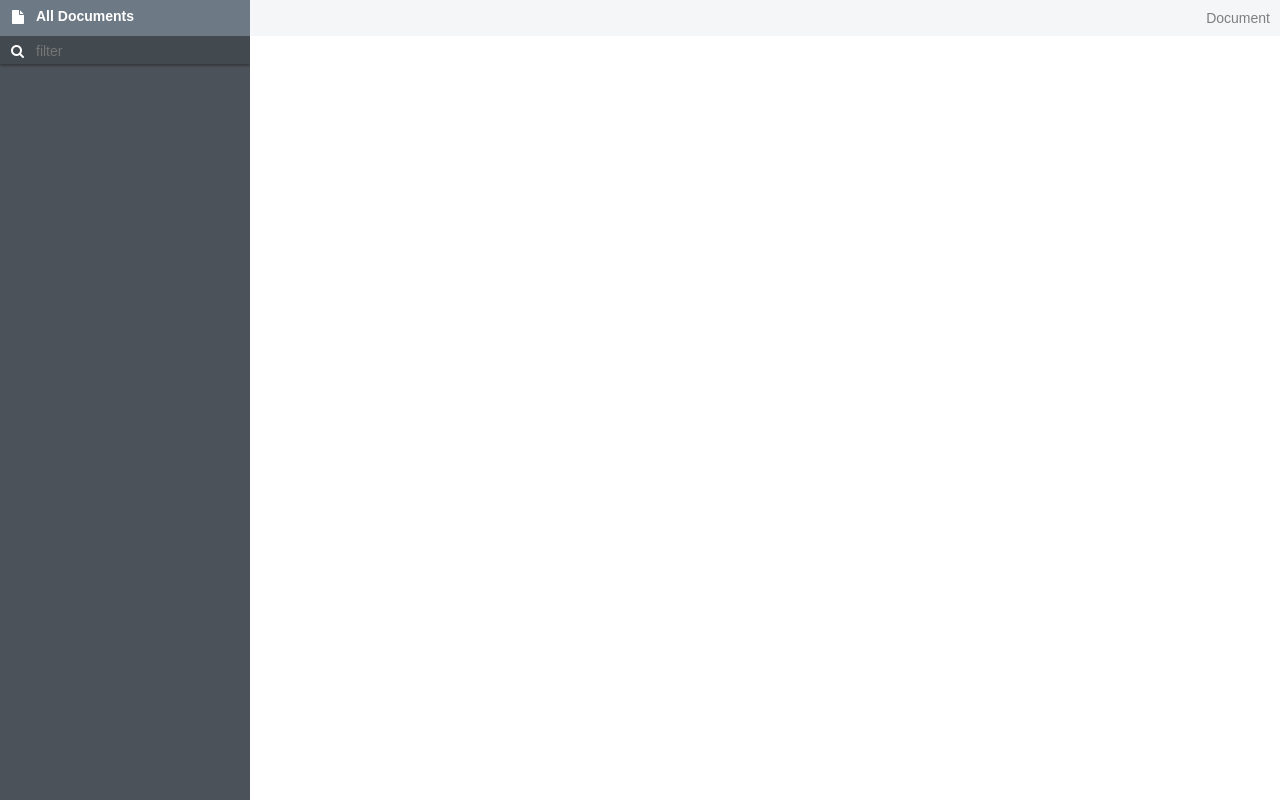
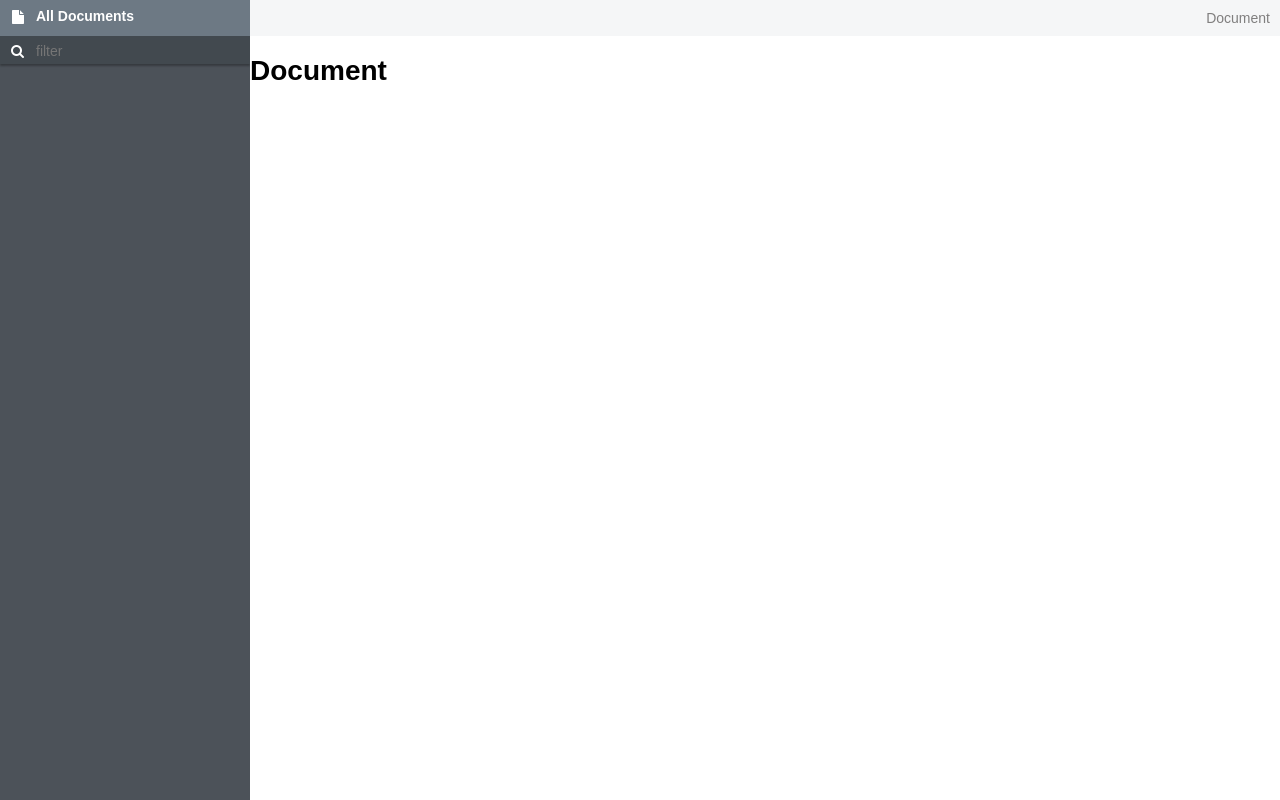
Before and after one commit to Praneet9/Smart_Editor, a React (Create React App) app in the folder Electron/Ganesh/smarteditor/: page / in a window 1280 px wide. Built offline with nearby package versions, Linux system fonts and the light colour scheme.

Commit message:
some folder structuring

```diff
--- a/Electron/Ganesh/smarteditor/src/components/modules/Filterdocs/FilterDocs.js
+++ /dev/null
@@ -1,21 +0,0 @@
-import React from "react";
-import "./FilterDocs.css";
-import DocumentList from "../DocumentList/DocumentList";
-import "font-awesome/css/font-awesome.min.css";
-
-const FilterDocs = () => {
-  return (
-    <div className="compass-sidebar">
-      {/* search */}
-      <div className="compass-sidebar-filter">
-        <i className="fa fa-search compass-sidebar-search-icon" />
-        <input className="compass-sidebar-search-input" placeholder="filter" />
-      </div>
-
-      {/* left */}
-      <DocumentList />
-    </div>
-  );
-};
-
-export default FilterDocs;
--- a/Electron/Ganesh/smarteditor/src/components/modules/Filterdocs/FilterDocs.css
+++ b/Electron/Ganesh/smarteditor/src/components/modules/SearchDocs/SearchDocs.css
@@ -1,15 +1,3 @@
-.compass-sidebar {
-  flex-basis: 250px;
-  background: #4c5259;
-  display: flex;
-  flex-direction: column;
-  flex-grow: 0;
-  flex-shrink: 0;
-  margin: 0;
-  overflow: hidden;
-  transition: flex-basis 400ms ease;
-}
-
 /* serach */
 .compass-sidebar-filter {
   position: relative;
--- /dev/null
+++ b/Electron/Ganesh/smarteditor/src/components/modules/SearchDocs/SearchDocs.js
@@ -0,0 +1,11 @@
+import React from "react";
+import "./SearchDocs.css";
+
+const SearchDocs = () => (
+  <div className="compass-sidebar-filter">
+    <i className="fa fa-search compass-sidebar-search-icon" />
+    <input className="compass-sidebar-search-input" placeholder="filter" />
+  </div>
+);
+
+export default SearchDocs;
--- /dev/null
+++ b/Electron/Ganesh/smarteditor/src/components/screens/Filterdocs/FilterDocs.css
@@ -0,0 +1,11 @@
+.compass-sidebar {
+  flex-basis: 250px;
+  background: #4c5259;
+  display: flex;
+  flex-direction: column;
+  flex-grow: 0;
+  flex-shrink: 0;
+  margin: 0;
+  overflow: hidden;
+  transition: flex-basis 400ms ease;
+}
--- /dev/null
+++ b/Electron/Ganesh/smarteditor/src/components/screens/Filterdocs/FilterDocs.js
@@ -0,0 +1,19 @@
+import React from "react";
+import "./FilterDocs.css";
+import "font-awesome/css/font-awesome.min.css";
+import DocumentList from "../../modules/DocumentList/DocumentList";
+import SearchDocs from "../../modules/SearchDocs/SearchDocs";
+
+const FilterDocs = () => {
+  return (
+    <div className="compass-sidebar">
+      {/* search */}
+      <SearchDocs />
+
+      {/* left documenent list */}
+      <DocumentList />
+    </div>
+  );
+};
+
+export default FilterDocs;
--- a/Electron/Ganesh/smarteditor/src/components/screens/MainScreen.js/MainScreen.js
+++ b/Electron/Ganesh/smarteditor/src/components/screens/MainScreen.js/MainScreen.js
@@ -4,7 +4,7 @@ import { BrowserRouter, Route, Link, Switch, Redirect } from "react-router-dom";
 // import FontAwesomeIcon from "@fortawesome/react-fontawesome";
 import "font-awesome/css/font-awesome.min.css";
 
-import FilterDocs from "../../modules/Filterdocs/FilterDocs";
+import FilterDocs from "../Filterdocs/FilterDocs";
 import OCRThisDocument from "../OCRThisDocument/OCRThisDocument";
 
 class MainScreen extends Component {
@@ -34,7 +34,9 @@ class MainScreen extends Component {
           <FilterDocs />
 
           {/* content */}
-          <div className="content">{/* <OCRThisDocument /> */}</div>
+          <div className="content">
+            <OCRThisDocument />
+          </div>
         </div>
       </div>
     );
```
